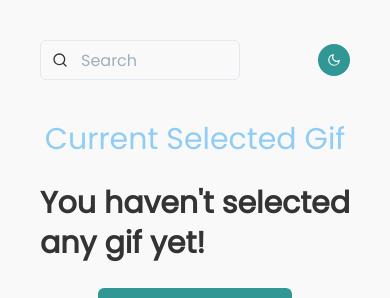
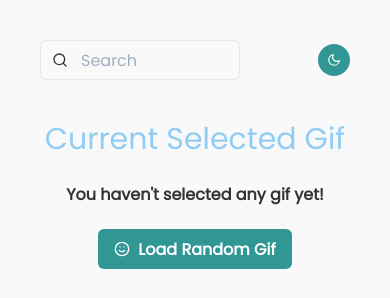
Before and after one commit to TutoDS/workshop-giphy-react, a React (Create React App) app: page / in a window 390 px wide. Shown: the top 298 px of the page. Built offline with nearby package versions, Linux system fonts and the light colour scheme; no server answers.

Commit message:
Fix text align on mobile

```diff
--- a/src/components/gifs/CurrentGif/index.tsx
+++ b/src/components/gifs/CurrentGif/index.tsx
@@ -11,7 +11,7 @@ const CurrentGif = () => {
 		<>
 			{!listOfGifs.current && (
 				<>
-					<Heading as={'h3'}>
+					<Heading as={'h3'} fontSize={'md'} textAlign={'center'}>
 						You haven't selected any gif yet!
 					</Heading>
 
```
